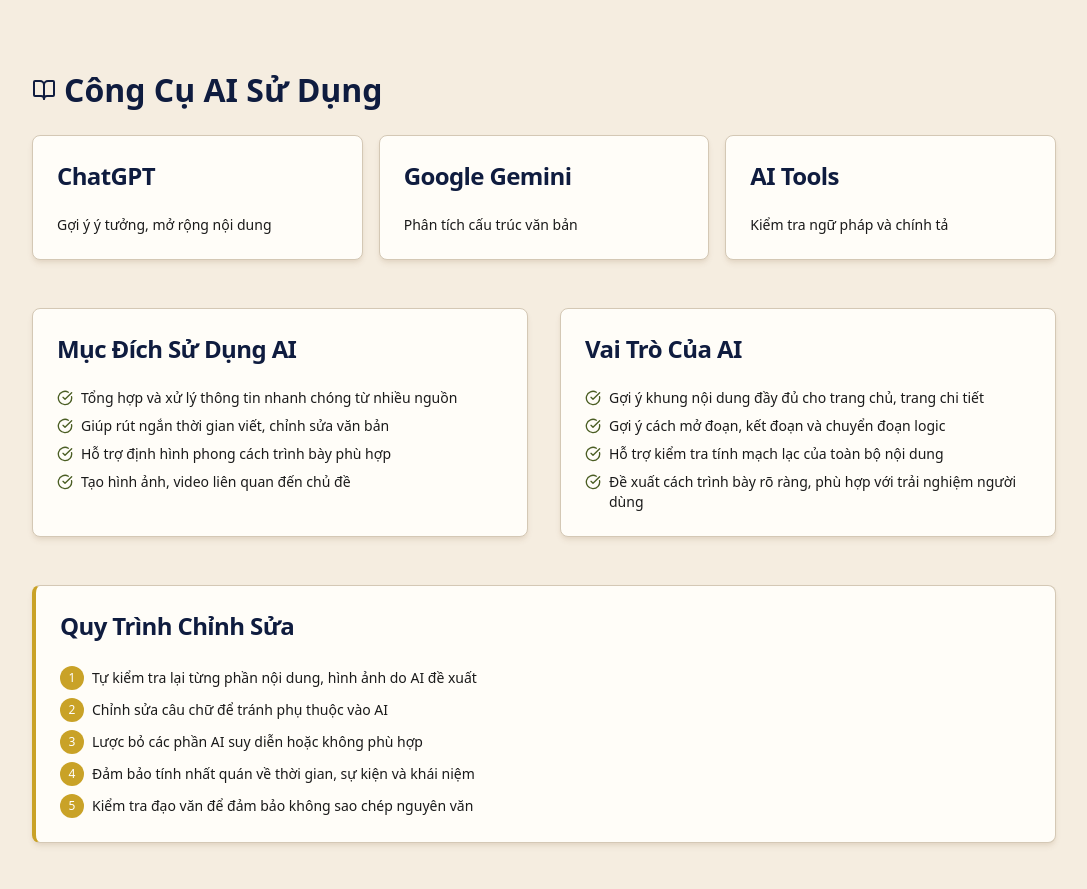
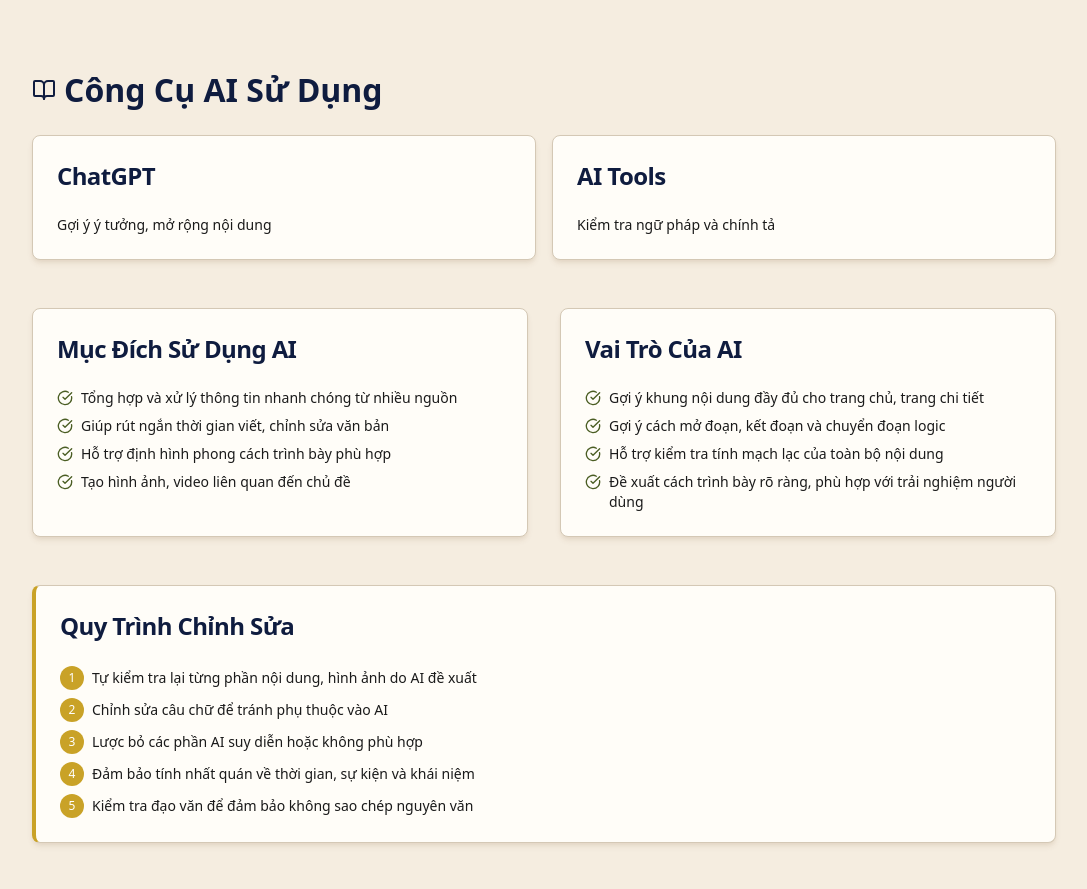
Before and after one commit to vqneabung/vnr202, a Next.js app: page /ai-ho-tro in a window 1280 px wide. Shown: the part 1060-1949 px from the top of the page, without its empty margins (96-1183 px from the left). Built offline with nearby package versions, Linux system fonts and the light colour scheme.

Commit message:
feat: introduce AIInfo component detailing AI tools, usage guidelines, and academic commitments.

```diff
--- a/src/components/ai-ho-tro/AIInfo.tsx
+++ b/src/components/ai-ho-tro/AIInfo.tsx
@@ -3,7 +3,6 @@
 
 const aiTools = [
   { name: "ChatGPT", description: "Gợi ý ý tưởng, mở rộng nội dung" },
-  { name: "Google Gemini", description: "Phân tích cấu trúc văn bản" },
   { name: "AI Tools", description: "Kiểm tra ngữ pháp và chính tả" },
 ];
 
@@ -46,7 +45,7 @@
               <BookOpen className="w-6 h-6" />
               Công Cụ AI Sử Dụng
             </h2>
-            <div className="grid md:grid-cols-3 gap-4">
+            <div className="grid md:grid-cols-2 gap-4">
               {aiTools.map((tool, index) => (
                 <Card key={index}>
                   <CardHeader>
```
